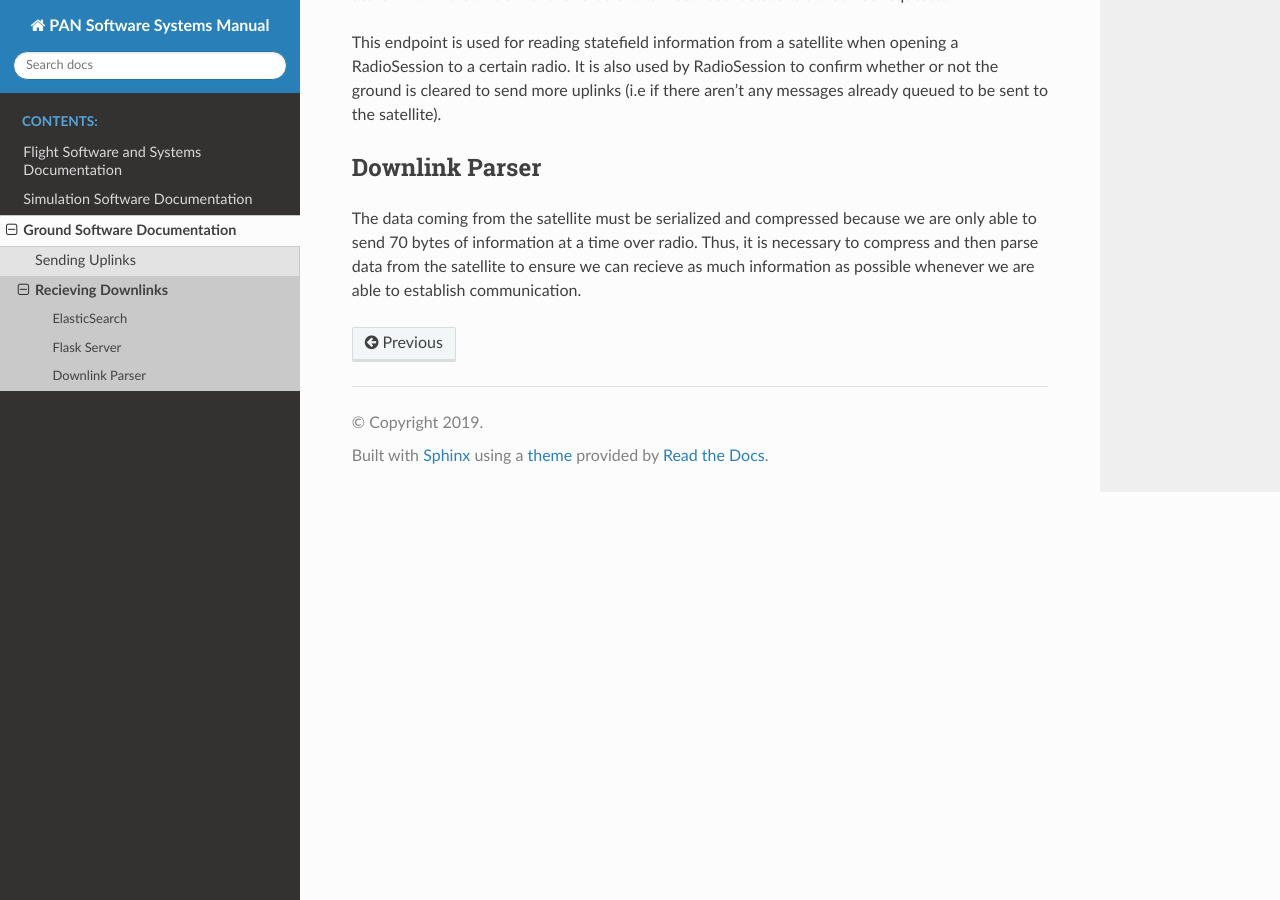
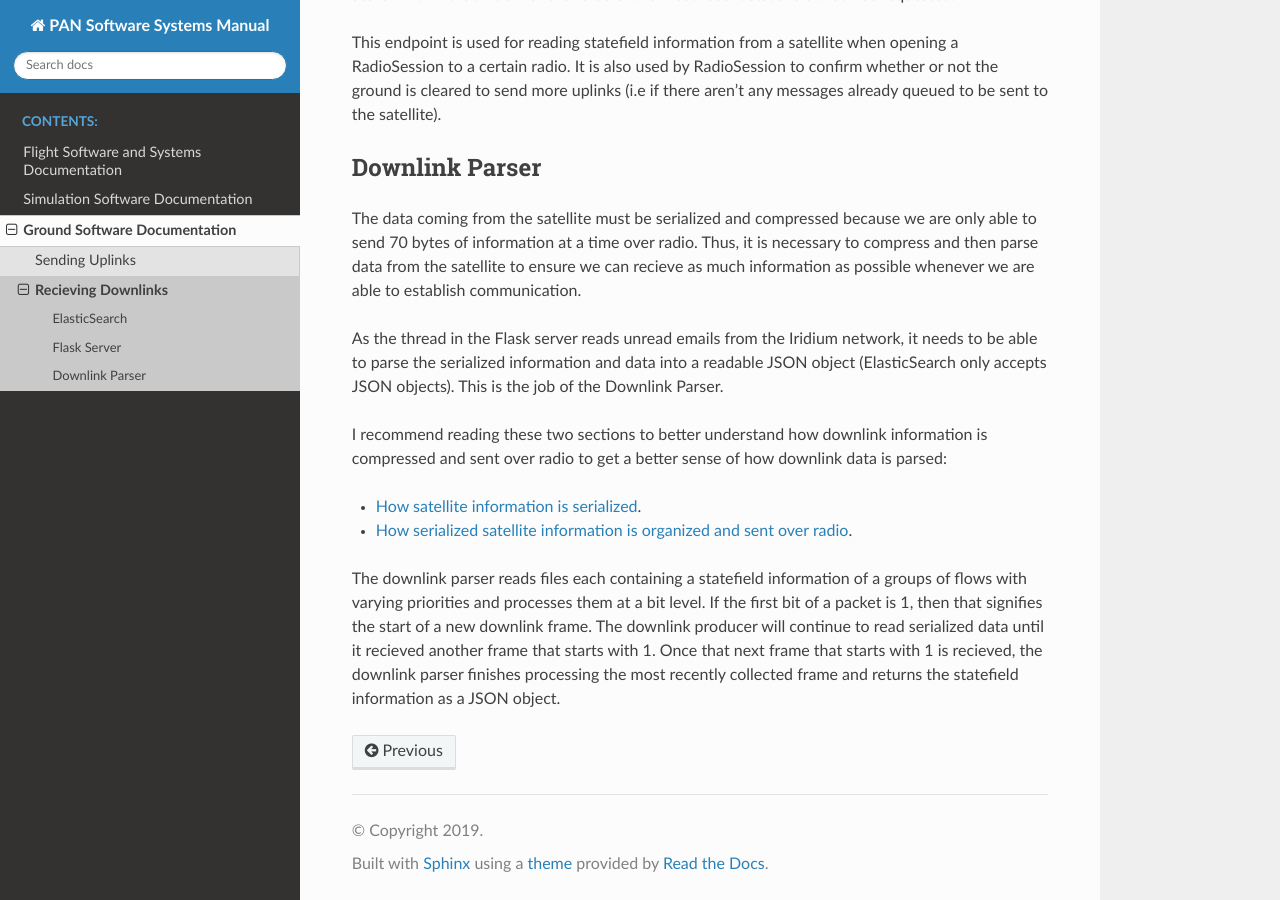
Before and after one commit to pathfinder-for-autonomous-navigation/Documentation, a Sphinx documentation site: the page built from source/ground/Recieving_Downlinks.rst, in a window 1280 px wide and 900 px high, scrolled down 1717 px. Built offline with Sphinx 7.4.7 and the Read the Docs theme 2.0.0, drawn with Linux system fonts in a browser that asks for light colours.

Commit message:
more gsw stuff

```diff
--- a/source/ground/Recieving_Downlinks.rst
+++ b/source/ground/Recieving_Downlinks.rst
@@ -62,3 +62,17 @@ Downlink Parser
 The data coming from the satellite must be serialized and compressed because we are only able to send 70 bytes of information at a time over radio.
 Thus, it is necessary to compress and then parse data from the satellite to ensure we can recieve as much information as possible whenever we are able
 to establish communication.
+
+As the thread in the Flask server reads unread emails from the Iridium network, it needs to be able to parse the serialized information and data into a readable
+JSON object (ElasticSearch only accepts JSON objects). This is the job of the Downlink Parser.
+
+I recommend reading these two sections to better understand how downlink information is compressed and sent over radio to get a better sense of
+how downlink data is parsed:
+
+* `How satellite information is serialized  <http://127.0.0.1:8080/flight_software/serializer.html>`_.
+
+* `How serialized satellite information is organized and sent over radio <http://127.0.0.1:8080/flight_software/subsystems/telemetry.html#downlink-producer>`_.
+
+The downlink parser reads files each containing a statefield information of a groups of flows with varying priorities and processes them at a bit level. If the first bit of a packet is 1, then that signifies the start of a new downlink frame.
+The downlink producer will continue to read serialized data until it recieved another frame that starts with 1. Once that next frame that starts with 1 is recieved, the downlink parser finishes processing the most recently
+collected frame and returns the statefield information as a JSON object.
```
